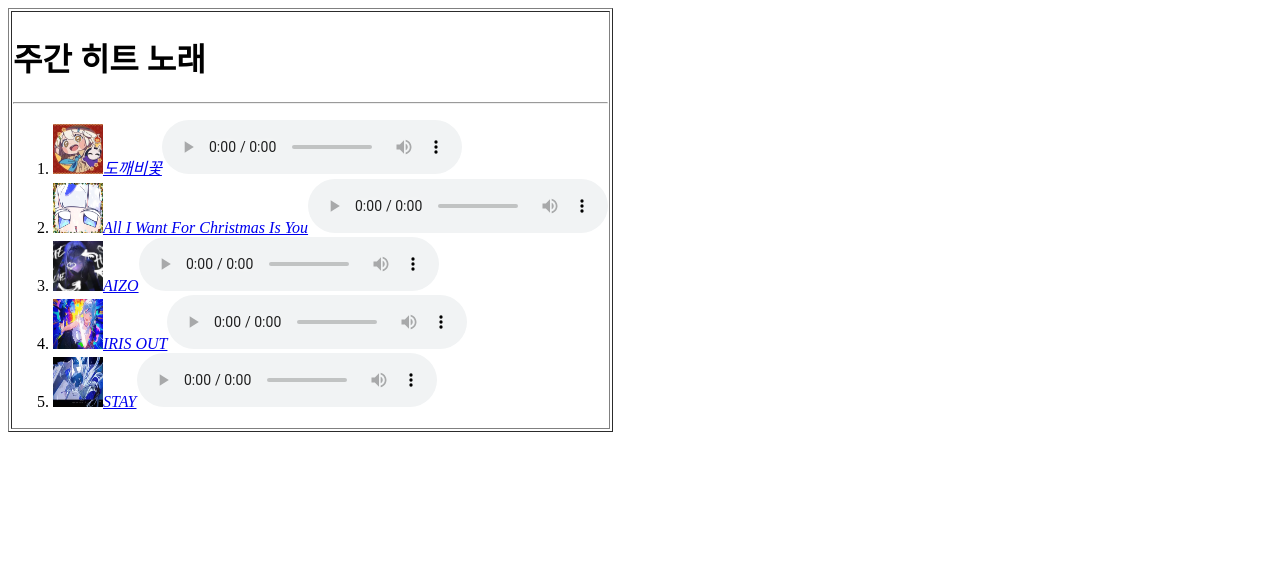
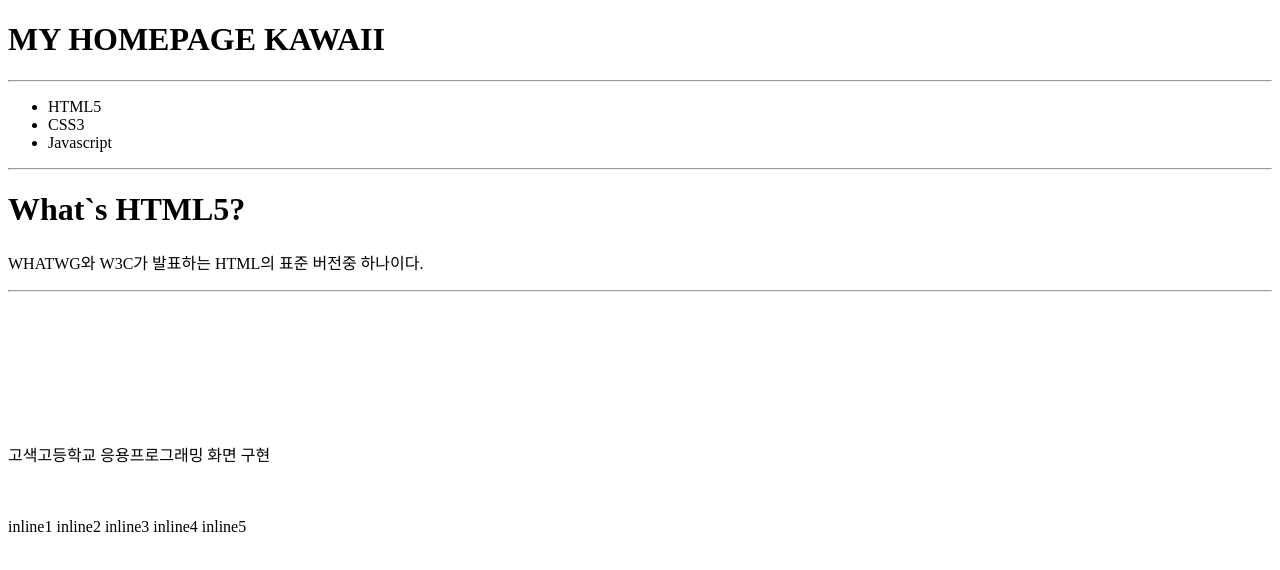
Before and after one commit to heosb-web/gosaek, a plain HTML site: page 20260317_02.html in a window 1280 px wide. Drawn offline with Linux system fonts and the light colour scheme.

Commit message:
Add files via upload

```diff
--- a/20260317_02.html
+++ b/20260317_02.html
@@ -1,24 +1,31 @@
 <!DOCTYPE html>
-<html>
+<html lang="en">
 <head>
-
-<title>yarr</title>
+    <meta charset="UTF-8">
+    <meta name="viewport" content="width=device-width, initial-scale=1.0">
+    <title>LayOut Tag Kawaii</title>
 </head>
 <body>
-<table border = '1'>
-    <tr>
-        <td>
-            <h1>주간 히트 노래</h2>
-            <hr>
-            <ol>
-                <li><img style = 'width: 50px; height: 50px;' src = "img/도깨비꽃.jpg"><a href = "https://youtu.be/N_vYUNEktsA?si=KudAEQliRjeEqsi4"><i>도깨비꽃</i></a><audio src = "snd/[MV] TAK - 도깨비꽃 feat. 텐코 시부키.mp3" controls = "controls" autoplay = "autoplay"></audio></li>
-                <li><img style = 'width: 50px; height: 50px;' src = "img/rin_snd1.jpg"><a href = 'https://www.youtube.com/watch?v=zHbh6KO1dFo&list=PLSDRWR15h-o4uWNeoLv0upOUUGj12f-yU&index=4'><i>All I Want For Christmas Is You</i></a><audio src = "snd/All I Want For Christmas Is You (Kinyopio Ver.)  아오쿠모 린(Aokumo Rin) Cover.mp3" controls = "controls" autoplay = 'autoplay'></audio></li>
-                <li><img style = 'width: 50px; height: 50px;' src = "img/rin_snd2.jpg"><a href = 'https://www.youtube.com/watch?v=QXUxnxoOIOI&list=PLSDRWR15h-o4uWNeoLv0upOUUGj12f-yU&index=2'><i>AIZO</i></a><audio src = "snd/AIZO [King Gnu] _ 아오쿠모 린(Aokumo Rin) Cover.mp3" controls = 'controls' autoplay = 'autoplay'></audio></li>
-                <li><img style = 'width: 50px; height: 50px;' src = 'img/iris_out.webp'><a href = 'https://www.youtube.com/watch?v=rxarDgejkZg&list=PLSDRWR15h-o4uWNeoLv0upOUUGj12f-yU&index=6'><i>IRIS OUT</i><audio src = 'snd/AIZO [King Gnu] _ 아오쿠모 린(Aokumo Rin) Cover.mp3' controls = 'controls' autoplay = 'autoplay'></audio></a></li>
-                <li><img style = 'width: 50px; height: 50px;' src = 'img/stay.webp'><a href = 'https://www.youtube.com/watch?v=KSCTkOn5Niw&list=PLSDRWR15h-o4uWNeoLv0upOUUGj12f-yU&index=5'><i>STAY</i><audio src = 'snd/STAY (The Kid LAROI, Justin Bieber) _ 아오쿠모 린(Aokumo Rin) Cover.mp3' controls = 'controls' autoplay = 'autoplay'></audio></a></li>
-            </ol>
-        </td>
-    </tr>
-</table>
+    <div><h1>MY HOMEPAGE KAWAII</h1><hr></div>
+    <div>
+        <ul>
+            <li>HTML5</li>
+            <li>CSS3</li>
+            <li>Javascript</li>
+        </ul>
+    </div>
+    <hr>
+    <div><h1>What`s HTML5?</h1></div>
+    <div><p>WHATWG와 W3C가 발표하는 HTML의 표준 버전중 하나이다.</p></div>
+    <hr><br><br><br><br><br><br><br>
+    <div><P>고색고등학교 응용프로그래밍 화면 구현</P></div>
+
+    <br><br>
+
+    <span>inline1</span>
+    <span>inline2</span>
+    <span>inline3</span>
+    <span>inline4</span>
+    <span>inline5</span>
 </body>
 </html>
```
Also changed, not shown: 20260310_01.html (+0 -21 lines), 20260317_00.html (added, +24 -0 lines), 20260317_03.html (added, +31 -0 lines).
